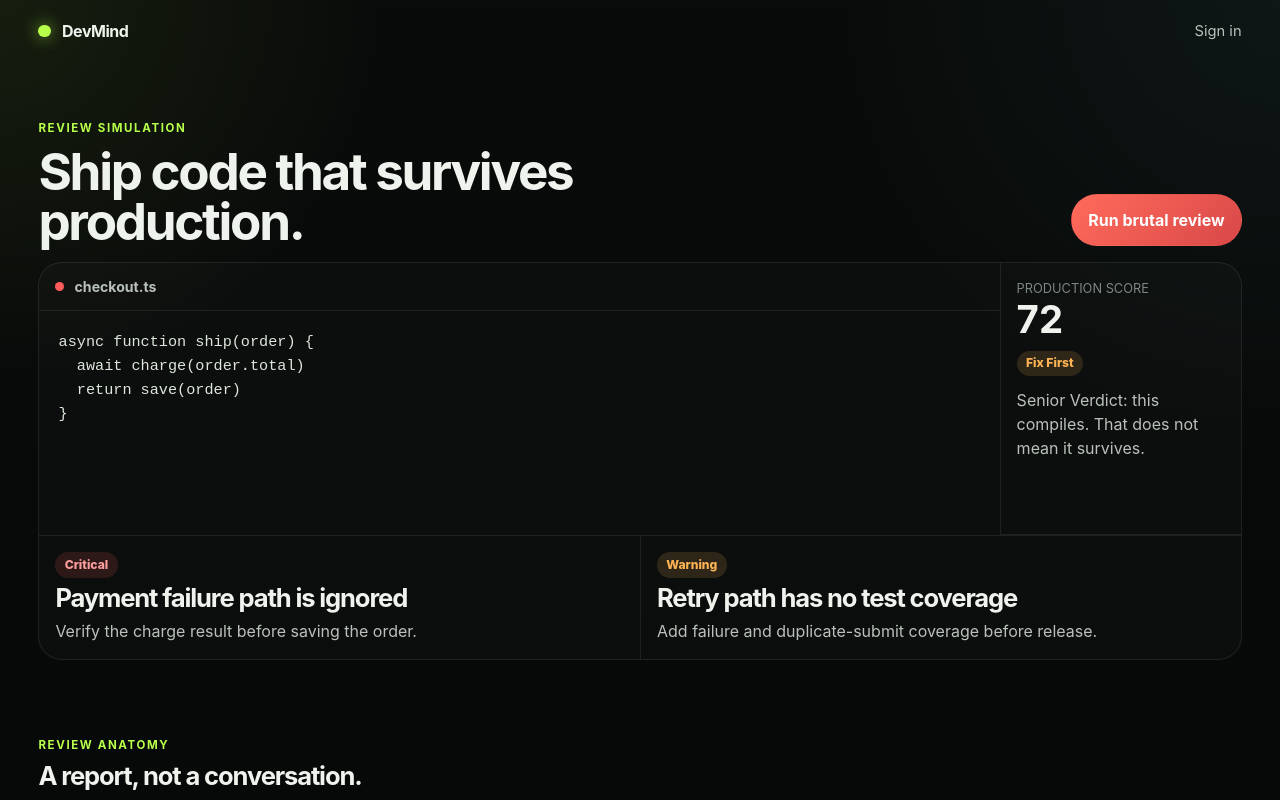
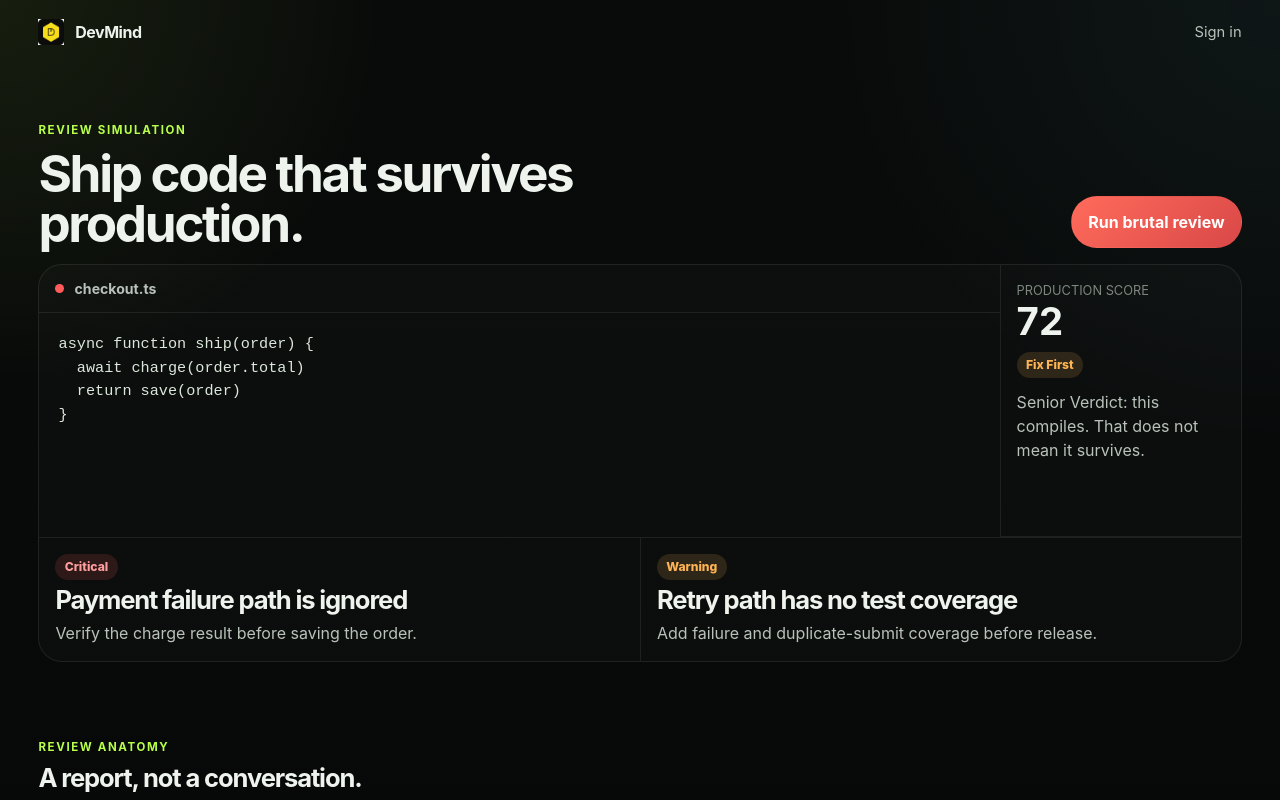
Before and after one commit to karansaini46/DevMind-AI-, a React (Vite) app in the folder client/: page / in a window 1280 px wide. Shown: the top 800 px of the page. Built offline with nearby package versions, Linux system fonts and the light colour scheme; no server answers.

Commit message:
feat: use logo image in landing page and sidebar brand lockups

```diff
--- a/client/src/components/Sidebar.tsx
+++ b/client/src/components/Sidebar.tsx
@@ -16,7 +16,7 @@ export function Sidebar() {
   return (
     <aside className="workspace-sidebar">
       <div className="brand-lockup">
-        <span />
+        <img src="/logo.png" alt="DevMind AI" className="brand-logo" />
         <div>
           <p className="eyebrow">DevMind</p>
           <strong>Review Cockpit</strong>
--- a/client/src/pages/LandingPage.tsx
+++ b/client/src/pages/LandingPage.tsx
@@ -10,7 +10,7 @@ export function LandingPage() {
     <main className="landing-page">
       <header className="landing-header">
         <div className="brand-lockup">
-          <span />
+          <img src="/logo.png" alt="DevMind AI" className="brand-logo" />
           <strong>DevMind</strong>
         </div>
         <nav>
--- a/client/src/styles.css
+++ b/client/src/styles.css
@@ -319,6 +319,12 @@ p {
   box-shadow: 0 0 1rem rgba(183, 255, 74, 0.68);
 }
 
+.brand-logo {
+  width: 1.6rem;
+  height: 1.6rem;
+  object-fit: contain;
+}
+
 .brand-lockup strong {
   letter-spacing: -0.03em;
 }
```
